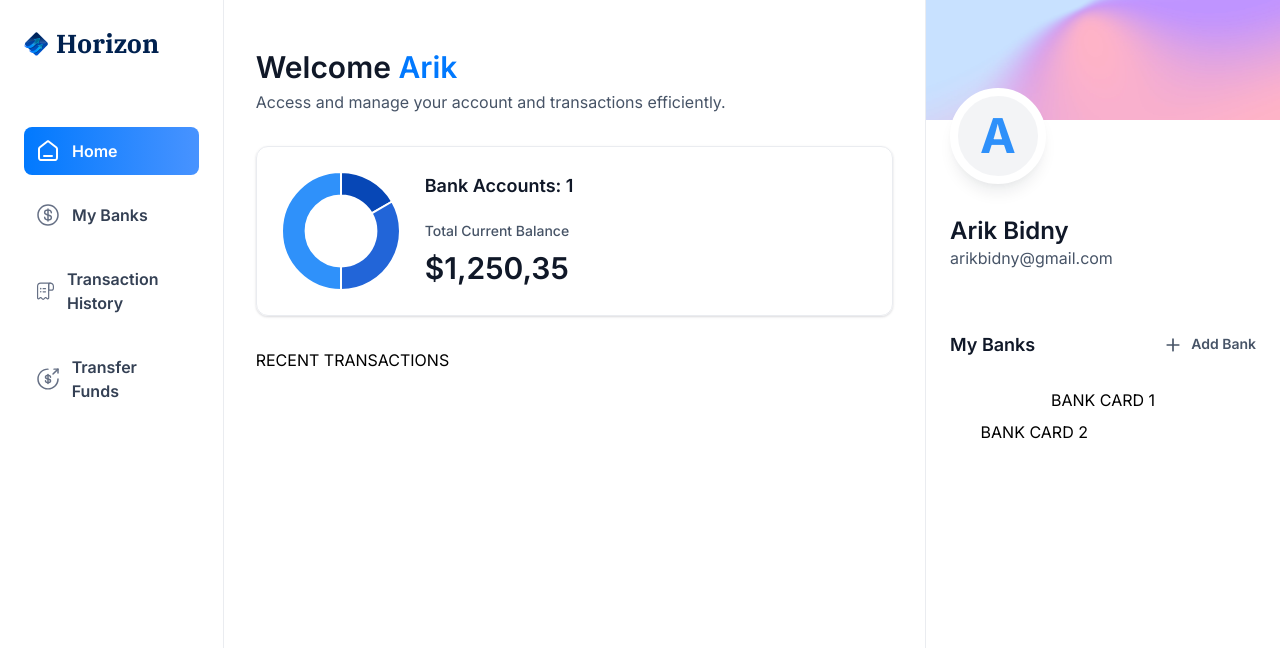
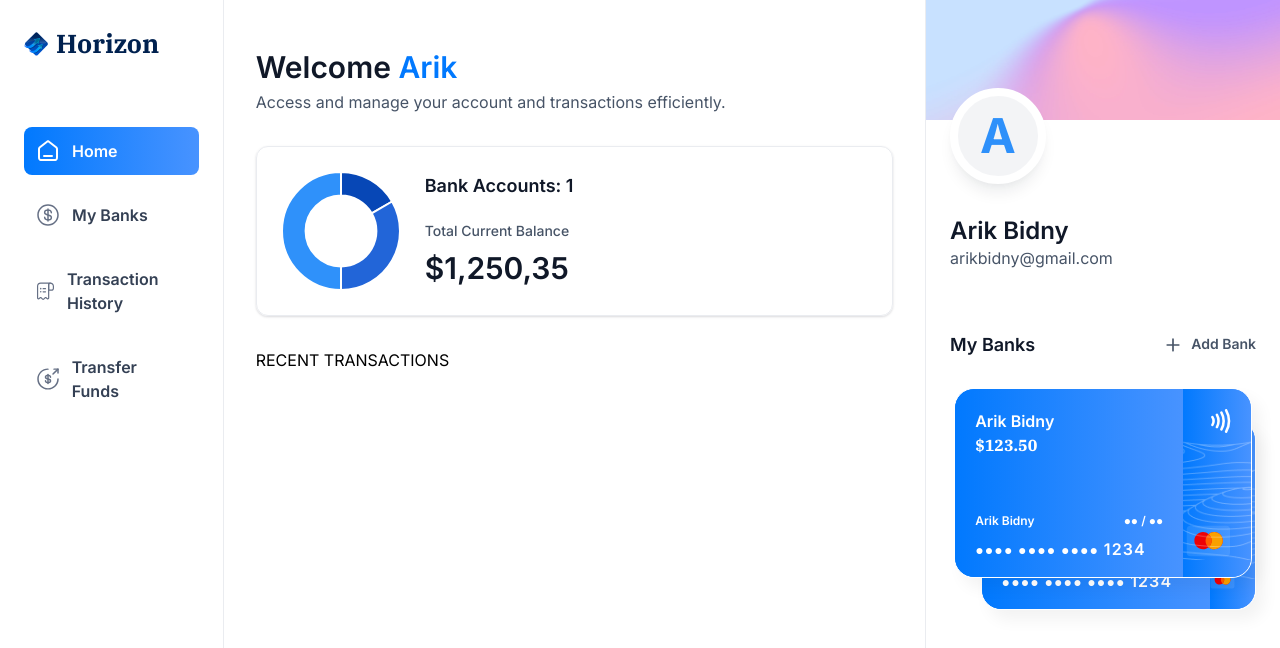
Before and after one commit to arikbidny/jsm-banking-nextjs, a Next.js app: page / in a window 1280 px wide. Shown: the top 648 px of the page. Built offline with nearby package versions, Linux system fonts and the light colour scheme.

Commit message:
I added a sidebar BankCards layout and all navigation pages

```diff
--- /dev/null
+++ b/app/(root)/my-banks/page.tsx
@@ -0,0 +1,9 @@
+import React from 'react'
+
+const MyBanks = () => {
+    return (
+        <div>MyBanks</div>
+    )
+}
+
+export default MyBanks
--- a/app/(root)/page.tsx
+++ b/app/(root)/page.tsx
@@ -33,7 +33,7 @@
             <RightSidebar
                 user={loggedIn}
                 transactions={[]}
-                banks={[{}, {}]}
+                banks={[{ currentBalance: 123.5 }, { currentBalance: 150.5 }]}
             />
         </section>
     )
--- /dev/null
+++ b/app/(root)/payment-transfer/page.tsx
@@ -0,0 +1,9 @@
+import React from 'react'
+
+const PaymentTransfer = () => {
+    return (
+        <div>PaymentTransfer</div>
+    )
+}
+
+export default PaymentTransfer
--- /dev/null
+++ b/app/(root)/transaction-history/page.tsx
@@ -0,0 +1,9 @@
+import React from 'react'
+
+const TransactionHistory = () => {
+    return (
+        <div>TransactionHistory</div>
+    )
+}
+
+export default TransactionHistory
--- /dev/null
+++ b/components/BankCard.tsx
@@ -0,0 +1,62 @@
+import { formatAmount } from '@/lib/utils'
+import Image from 'next/image'
+import Link from 'next/link'
+import React from 'react'
+
+const BankCard = ({ account, userName, showBalance }: CreditCardProps) => {
+    return (
+        <div className='flex flex-col'>
+            <Link href="/" className='bank-card'>
+                <div className='bank-card_content'>
+                    <div>
+                        <h1 className='text-16 font-semibold text-white'>
+                            {account.name || userName}
+                        </h1>
+                        <p className='font-ibm-plex-serif font-black text-white'>
+                            {formatAmount(account.currentBalance)}
+                        </p>
+                    </div>
+
+                    <article className='flex flex-col gap-2'>
+                        <div className='flex justify-between'>
+                            <h1 className='text-12 font-semibold text-white'>{userName}</h1>
+                            <h2 className='text-12 font-semibold text-white'>
+                                ●● / ●●
+                            </h2>
+                        </div>
+                        <p className='text-14 font-semibold tracking-[1.1px] text-white'>
+                            ●●●● ●●●● ●●●● <span className='text-16'>1234</span>
+                        </p>
+                    </article>
+                </div>
+
+                <div className='bank-card_icon'>
+                    <Image
+                        src="/icons/Paypass.svg"
+                        width={20}
+                        height={24}
+                        alt="pay"
+                    />
+                    <Image
+                        src="/icons/mastercard.svg"
+                        width={45}
+                        height={32}
+                        alt="mastercard"
+                        className='ml-5'
+                    />
+                </div>
+                <Image
+                    src="/icons/lines.png"
+                    width={316}
+                    height={190}
+                    alt="lines"
+                    className='absolute top-0 left-0'
+                />
+            </Link>
+
+            {/* COPY */}
+        </div>
+    )
+}
+
+export default BankCard
--- a/components/RightSidebar.tsx
+++ b/components/RightSidebar.tsx
@@ -1,6 +1,7 @@
 import Image from 'next/image'
 import Link from 'next/link'
 import React from 'react'
+import BankCard from './BankCard'
 
 const RightSidebar = ({ user, transactions, banks }: RightSidebarProps) => {
     return (
@@ -40,11 +41,21 @@
                 {banks?.length > 0 && (
                     <div className='relative flex flex-1 flex-col items-center justify-center gap-5'>
                         <div className='relative z-10'>
-                            BANK CARD 1
+                            <BankCard
+                                key={banks[0].$id}
+                                account={banks[0]}
+                                userName={`${user.firstName} ${user.lastName}`}
+                                showBalance={false}
+                            />
                         </div>
                         {banks[1] && (
                             <div className='absolute right-0 top-8 z-0 w-[90%]'>
-                                BANK CARD 2
+                                <BankCard
+                                    key={banks[1].$id}
+                                    account={banks[1]}
+                                    userName={`${user.firstName} ${user.lastName}`}
+                                    showBalance={false}
+                                />
                             </div>
                         )}
                     </div>
--- a/components/Sidebar.tsx
+++ b/components/Sidebar.tsx
@@ -4,7 +4,6 @@
 import Image from 'next/image'
 import Link from 'next/link'
 import { usePathname } from 'next/navigation'
-import path from 'path'
 import React from 'react'
 
 const Sidebar = ({ user }: SiderbarProps) => {
```
